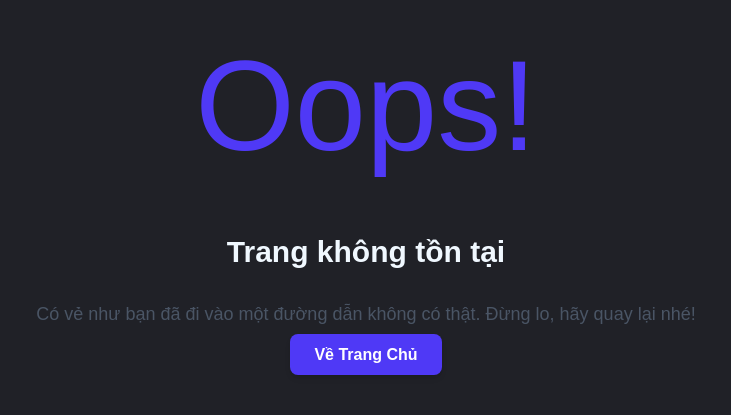
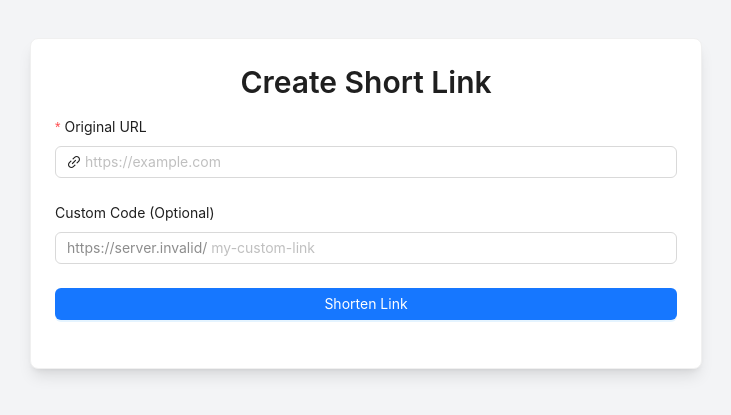
Before and after one commit to thanhtungf21/blog-ui, a React (Vite) app: page /shortlink in a window 1280 px wide. Shown: the part 197-612 px from the top of the page, without its empty margins (274-1005 px from the left). Built offline with nearby package versions, Linux system fonts and the light colour scheme; no server answers; a web font is replaced by a local one.

Commit message:
main(feat): add shortlink

```diff
--- a/package.json
+++ b/package.json
@@ -16,6 +16,7 @@
     "antd": "^5.26.2",
     "axios": "^1.10.0",
     "clsx": "^2.1.1",
+    "history": "^5.3.0",
     "next-themes": "^0.4.6",
     "path": "^0.12.7",
     "react": "^18.2.0",
--- a/src/context/UserContext.tsx
+++ b/src/context/UserContext.tsx
@@ -42,11 +42,11 @@ export const UserProvider = ({ children }: any) => {
   const logout = async () => {
     try {
       await authService.logout();
-      toast.success("Logged out successfully!");
+      toast.success("Đã đăng xuất thành công");
 
       // Xóa cache của query 'me' để đảm bảo trạng thái được reset hoàn toàn
       queryClient.setQueryData(["me"], null);
-
+      queryClient.clear();
       navigate("/login");
     } catch (error) {
       handleApiError(error, "Logout failed. Please try again.");
--- a/src/layouts/navbar/components/NavbarDrawer.tsx
+++ b/src/layouts/navbar/components/NavbarDrawer.tsx
@@ -5,6 +5,7 @@ import {
   UserOutlined,
   InfoCircleOutlined,
   LoginOutlined,
+  LinkOutlined,
 } from "@ant-design/icons";
 import { Link, useLocation } from "react-router-dom";
 
@@ -18,6 +19,11 @@ const items = [
     label: <Link to="/">Home</Link>,
     key: "/",
     icon: <HomeOutlined />,
+  },
+  {
+    label: <Link to="/shortlink">Short Link</Link>,
+    key: "/shortlink",
+    icon: <LinkOutlined />,
   },
   {
     label: <Link to="/profiles">Profile</Link>,
--- a/src/layouts/navbar/components/NavbarMenu.tsx
+++ b/src/layouts/navbar/components/NavbarMenu.tsx
@@ -4,6 +4,7 @@ import {
   HomeOutlined,
   UserOutlined,
   InfoCircleOutlined,
+  LinkOutlined,
 } from "@ant-design/icons";
 import { Link, useLocation } from "react-router-dom";
 
@@ -12,6 +13,11 @@ const items = [
     label: <Link to="/">Home</Link>,
     key: "/",
     icon: <HomeOutlined />,
+  },
+  {
+    label: <Link to="/shortlink">Short Link</Link>,
+    key: "/shortlink",
+    icon: <LinkOutlined />,
   },
   {
     label: <Link to="/profiles">Profile</Link>,
--- /dev/null
+++ b/src/pages/shortlink/ShortLink.tsx
@@ -0,0 +1,156 @@
+// src/pages/shortlink/ShortLink.tsx
+import { useState } from "react";
+import { useForm, Controller, SubmitHandler } from "react-hook-form";
+import {
+  Card,
+  Input,
+  Button,
+  Typography,
+  Form,
+  Spin,
+  Alert,
+  Space,
+} from "antd";
+import { LinkOutlined } from "@ant-design/icons";
+import toast from "react-hot-toast";
+
+import { linkService } from "@/services/linkService";
+import { handleApiError } from "@/utils/errorHandler";
+
+const { Title, Text, Link } = Typography;
+
+interface IFormInput {
+  originalUrl: string;
+  customCode?: string;
+}
+
+const ShortLink = () => {
+  const [shortenedLink, setShortenedLink] = useState<string | null>(null);
+  const {
+    control,
+    handleSubmit,
+    formState: { errors, isSubmitting },
+  } = useForm<IFormInput>({
+    defaultValues: {
+      originalUrl: "",
+      customCode: "",
+    },
+  });
+
+  const onSubmit: SubmitHandler<IFormInput> = async (data) => {
+    try {
+      const response = await linkService.shortenLink(data);
+      if (response && response.data) {
+        setShortenedLink(
+          `${import.meta.env.VITE_BE_URL || window.location.origin}/${
+            response.data.shortCode
+          }`
+        );
+        toast.success("Link shortened successfully!");
+      } else {
+        toast.error("Invalid response from server.");
+      }
+    } catch (error) {
+      handleApiError(error, "Failed to shorten link.");
+    }
+  };
+
+  const copyToClipboard = (text: string) => {
+    navigator.clipboard.writeText(text);
+    toast.success("Link copied to clipboard!");
+  };
+
+  return (
+    <div className="flex items-center justify-center min-h-[100vh] bg-gray-100">
+      <Card className="w-full max-w-2xl shadow-lg">
+        <Title level={2} className="text-center">
+          Create Short Link
+        </Title>
+        <Form onFinish={handleSubmit(onSubmit)} layout="vertical">
+          <Form.Item
+            label="Original URL"
+            validateStatus={errors.originalUrl ? "error" : ""}
+            help={errors.originalUrl?.message}
+            required
+          >
+            <Controller
+              name="originalUrl"
+              control={control}
+              rules={{
+                required: "Original URL is required",
+                pattern: {
+                  value: /^(ftp|http|https):\/\/[^ "]+$/,
+                  message: "Please enter a valid URL",
+                },
+              }}
+              render={({ field }) => (
+                <Input
+                  {...field}
+                  prefix={<LinkOutlined />}
+                  placeholder="https://example.com"
+                />
+              )}
+            />
+          </Form.Item>
+
+          <Form.Item
+            label="Custom Code (Optional)"
+            validateStatus={errors.customCode ? "error" : ""}
+            help={errors.customCode?.message}
+          >
+            <Controller
+              name="customCode"
+              control={control}
+              render={({ field }) => (
+                <Input
+                  {...field}
+                  prefix={
+                    <Text type="secondary">{`${
+                      import.meta.env.VITE_BE_URL || window.location.origin
+                    }/`}</Text>
+                  }
+                  placeholder="my-custom-link"
+                />
+              )}
+            />
+          </Form.Item>
+
+          <Form.Item>
+            <Button
+              type="primary"
+              htmlType="submit"
+              className="w-full"
+              loading={isSubmitting}
+            >
+              {isSubmitting ? "Shortening..." : "Shorten Link"}
+            </Button>
+          </Form.Item>
+        </Form>
+
+        {isSubmitting && <Spin tip="Shortening link..." />}
+
+        {shortenedLink && !isSubmitting && (
+          <Alert
+            message="Shortened Link"
+            description={
+              <Space>
+                <Link href={shortenedLink} target="_blank">
+                  {shortenedLink}
+                </Link>
+                <Button
+                  type="text"
+                  icon={<LinkOutlined />}
+                  onClick={() => copyToClipboard(shortenedLink)}
+                />
+              </Space>
+            }
+            type="success"
+            showIcon
+          />
+        )}
+      </Card>
+    </div>
+  );
+};
+
+export default ShortLink;
--- a/src/routes/LandingPageRoutes.tsx
+++ b/src/routes/LandingPageRoutes.tsx
@@ -1,6 +1,8 @@
 import { Suspense, lazy } from "react";
 import { RouteConfig } from "@/interfaces/routeConfig";
 import RouteLoadingFallback from "@/components/router/RouteLoadingFallback";
+import { Navigate } from "react-router-dom";
+import ShortLink from "@/pages/shortlink/ShortLink";
 
 // Sử dụng React.lazy để tải component khi cần thiết
 const Profile = lazy(() => import("@/pages/profile/Profile"));
@@ -17,14 +19,18 @@ const LandingPageRoutes: RouteConfig[] = [
     ),
   },
   {
-    // path: "/",
-    index: true, // Changed: Use index: true for the root of this layout
-    element: (
-      <Suspense fallback={<RouteLoadingFallback />}>
-        <Profile />
-      </Suspense>
-    ),
+    index: true,
+    element: <Navigate to="/shortlink" replace />,
   },
+  // {
+  //   // path: "/",
+  //   index: true, // Changed: Use index: true for the root of this layout
+  //   element: (
+  //     <Suspense fallback={<RouteLoadingFallback />}>
+  //       <Profile />
+  //     </Suspense>
+  //   ),
+  // },
   {
     // path: "/login",
     path: "login", // Changed: Relative path
@@ -34,6 +40,14 @@ const LandingPageRoutes: RouteConfig[] = [
       </Suspense>
     ),
   },
+  {
+    path: "shortlink",
+    element: (
+      <Suspense fallback={<RouteLoadingFallback />}>
+        <ShortLink />
+      </Suspense>
+    ),
+  },
 ];
 
 export default LandingPageRoutes;
--- a/src/services/api.ts
+++ b/src/services/api.ts
@@ -1,4 +1,6 @@
+import { history } from "@/utils/history";
 import axios from "axios";
+import toast from "react-hot-toast";
 const baseURL = import.meta.env.VITE_API_BASE_URL || "http://localhost:3000";
 
 // Tạo một instance của axios
@@ -25,20 +27,8 @@ api.interceptors.response.use(
     // console.log({ window: window.location, error });
     if (status === 401 && window.location.pathname !== "/login") {
       // Xử lý lỗi 401 (Unauthorized - Token không hợp lệ hoặc hết hạn)
-      console.error("Unauthorized request. Redirecting to login.");
-
-      // Xóa thông tin user trong context (nếu có)
-      // userContext.setUser(null);
-
-      // Xóa token (nếu bạn vẫn dùng localStorage cho mục đích khác)
-      // localStorage.removeItem('authToken');
-
-      // Chuyển hướng người dùng về trang đăng nhập
-      // Chúng ta không dùng useNavigate ở đây vì đây là một module riêng biệt.
-      // Cách tốt nhất là reload và để routing xử lý.
-      // console.log({ error });
-
-      console.log({ error, "": "go-to-login" });
+      history.push("/login"); // Hoặc bất kỳ route đăng nhập nào của bạn
+      toast.error("Phiên đăng nhập đã hết hạn, vui lòng đăng nhập lại");
 
       // window.location.href = "/login";
     }
--- a/src/services/linkService.ts
+++ b/src/services/linkService.ts
@@ -8,6 +8,11 @@ export interface ILink {
   clicks: number;
   createdAt: string;
   updatedAt: string;
+}
+
+export interface IShortenLink {
+  originalUrl: string;
+  customCode?: string;
 }
 
 /**
@@ -29,4 +34,12 @@ export const linkService = {
       throw error;
     }
   },
+  shortenLink: async (data: IShortenLink) => {
+    try {
+      const response = await api.post("/links/shorten", data);
+      return response.data;
+    } catch (error) {
+      throw error;
+    }
+  },
 };
--- /dev/null
+++ b/src/utils/history.ts
@@ -0,0 +1,4 @@
+// src/utils/history.ts
+import { createBrowserHistory } from "history";
+
+export const history = createBrowserHistory();
```
Also changed, not shown: 1 other file (tests, documents, lock files or other folders).
